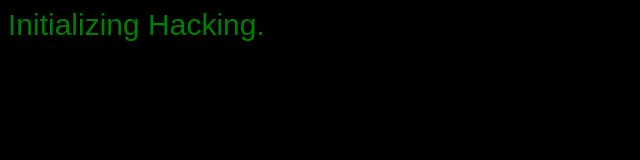
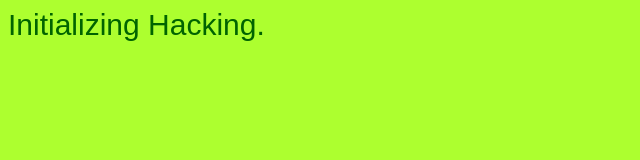
Before and after one commit to varun-mangla/Hacking-Terminal, a plain HTML site: page index.html in a window 1280 px wide. Shown: the whole page, without its empty margins (0-640 px from the left). Drawn offline with Linux system fonts and the light colour scheme; a web font is replaced by a local one.

Commit message:
change color

```diff
--- a/index.html
+++ b/index.html
@@ -9,8 +9,8 @@
         @import url('https://fonts.googleapis.com/css2?family=Martel+Sans:wght@600&family=Noto+Sans:ital,wght@0,200;0,300;0,400;0,500;1,100;1,200;1,300;1,400&family=Poppins:wght@300;400;700&display=swap');
 
         body {
-            background-color: black;
-            color: green;
+            background-color: greenyellow;
+            color: darkgreen;
             font-family: 'Martel Sans', sans-serif;
             font-size: 30px;
         }
```
